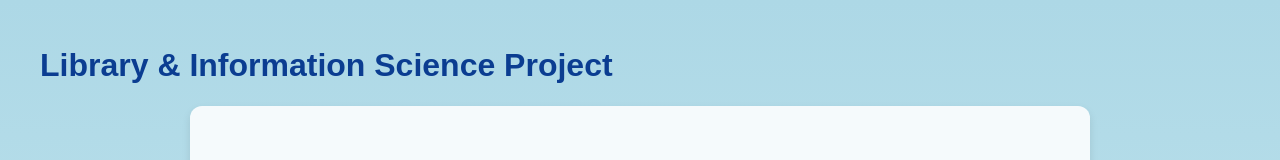
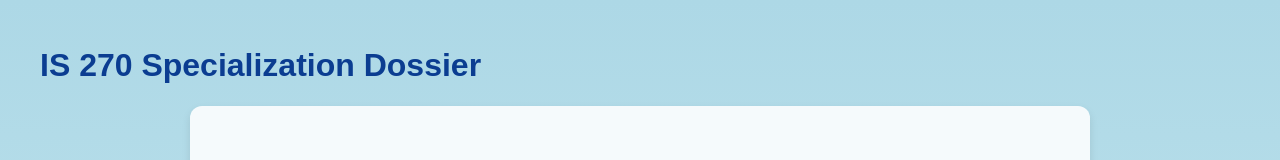
Before and after one commit to annafriedman/dossiertest, a plain HTML site: page index.html in a window 1280 px wide. Shown: the top 160 px of the page. Drawn offline with Linux system fonts and the light colour scheme.

Commit message:
Update project title in index.html

```diff
--- a/index.html
+++ b/index.html
@@ -101,7 +101,7 @@
 </head>
 <body>
 
-  <h1>Library & Information Science Project</h1>
+  <h1>IS 270 Specialization Dossier</h1>
 
   <dl>
 
```
